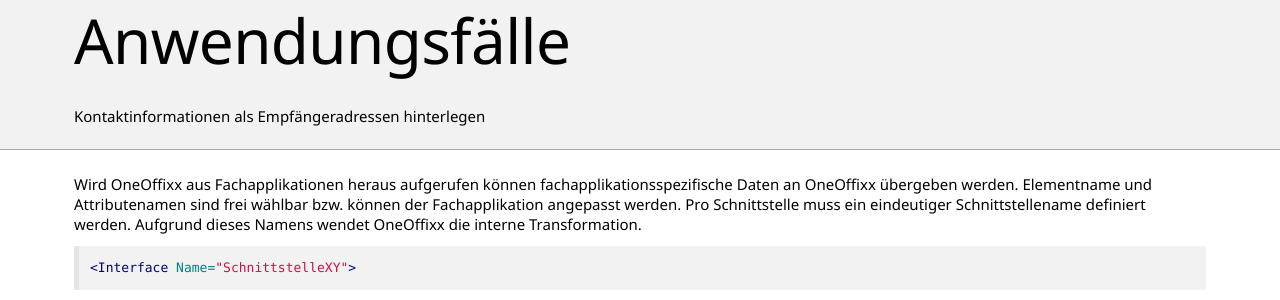
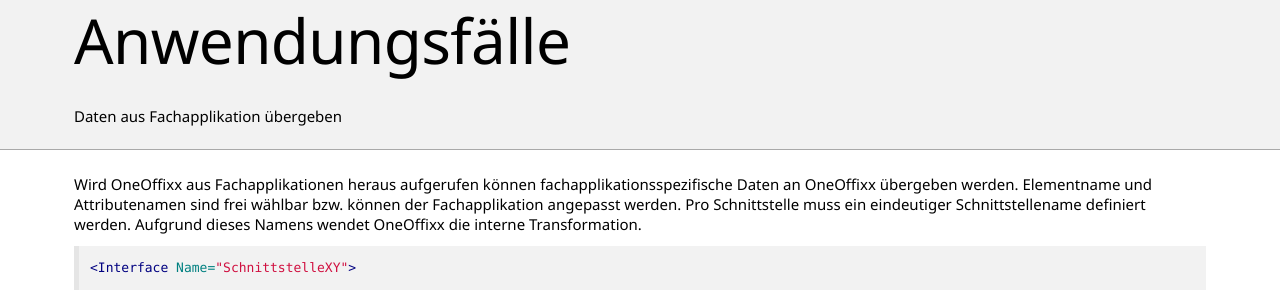
Before and after one commit to primesoft-group/oneoffixx-docs, a Jekyll site: the page built from _pages/connect/de/usecases-custominterfaceconnector.md, in a window 1280 px wide. Shown: the part 154-454 px from the top of the page. Built offline with Jekyll 4.4.1, drawn with Linux system fonts in a browser that asks for light colours; nearby versions of some CDN libraries; some web fonts are replaced.

Commit message:
Update usecases-custominterfaceconnector.md

```diff
--- a/_pages/connect/de/usecases-custominterfaceconnector.md
+++ b/_pages/connect/de/usecases-custominterfaceconnector.md
@@ -1,8 +1,8 @@
 ---
 layout: page
 title: Anwendungsfälle
-subtitle: Kontaktinformationen als Empfängeradressen hinterlegen
-permalink: "connect/de/usecases/contact-information/"
+subtitle: Daten aus Fachapplikation übergeben
+permalink: "connect/de/usecases/custominterface/"
 ---
 
 Wird OneOffixx aus Fachapplikationen heraus aufgerufen können fachapplikationsspezifische Daten an OneOffixx übergeben werden. Elementname und Attributenamen sind frei wählbar bzw. können der Fachapplikation angepasst werden. Pro Schnittstelle muss ein eindeutiger Schnittstellename definiert werden. Aufgrund dieses Namens wendet OneOffixx die interne Transformation.
```
